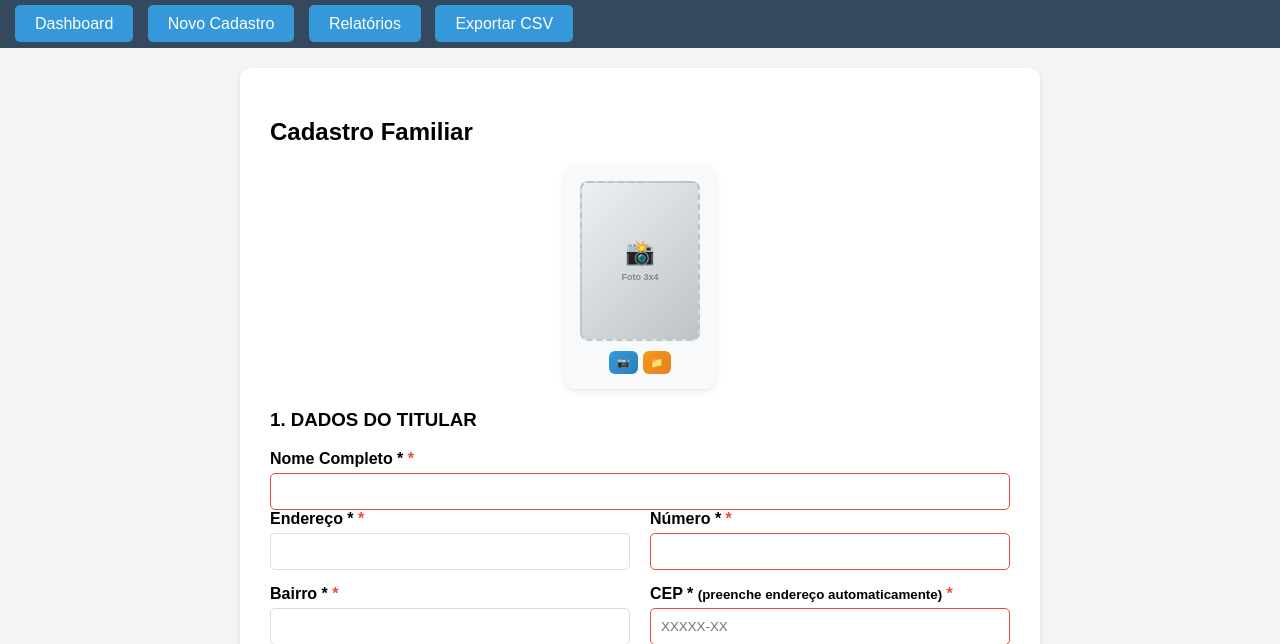
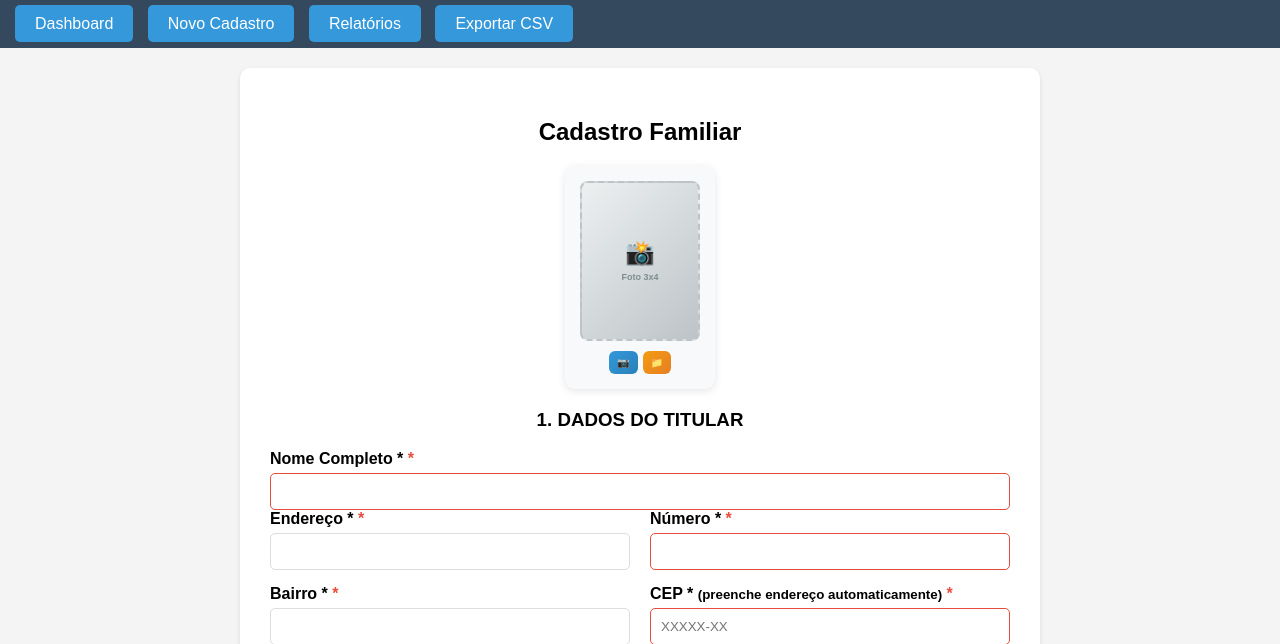
Before and after one commit to efcunha/ameg, a Flask app: page /cadastrar in a window 1280 px wide. Shown: the part 120-764 px from the top of the page. Run offline with Flask 3, Linux system fonts and the light colour scheme; the visitor is signed in with stand-in values (Sample User, id 1); some libraries are stand-ins or nearby versions.

Commit message:
Centraliza títulos 'Cadastro Familiar' e 'DADOS DO TITULAR' para layout simétrico

```diff
--- a/templates/cadastrar.html
+++ b/templates/cadastrar.html
@@ -48,7 +48,7 @@
 
     <div class="container">
         <div class="form-card">
-            <h2>Cadastro Familiar</h2>
+            <h2 style="text-align: center;">Cadastro Familiar</h2>
 
             <!-- Campo de Foto 3x4 - Centralizado -->
             <div style="text-align: center; margin: 20px 0;">
@@ -83,7 +83,7 @@
             </div>
 
             <form method="POST" enctype="multipart/form-data">
-                <h3>1. DADOS DO TITULAR</h3>
+                <h3 style="text-align: center;">1. DADOS DO TITULAR</h3>
 
                 <div class="form-group">
                     <label>Nome Completo *</label>
--- a/templates/editar_cadastro.html
+++ b/templates/editar_cadastro.html
@@ -48,7 +48,7 @@
 
     <div class="container">
         <div class="form-card">
-            <h2>Editar Cadastro Familiar</h2>
+            <h2 style="text-align: center;">Editar Cadastro Familiar</h2>
 
             <!-- Campo de Foto 3x4 - Centralizado -->
             <div style="text-align: center; margin: 20px 0;">
@@ -83,7 +83,7 @@
             </div>
 
             <form method="POST" action="/atualizar_cadastro/{{ cadastro.id }}" enctype="multipart/form-data">
-                <h3>1. DADOS DO TITULAR</h3>
+                <h3 style="text-align: center;">1. DADOS DO TITULAR</h3>
 
                 <div class="form-group">
                     <label>Nome Completo *</label>
```
